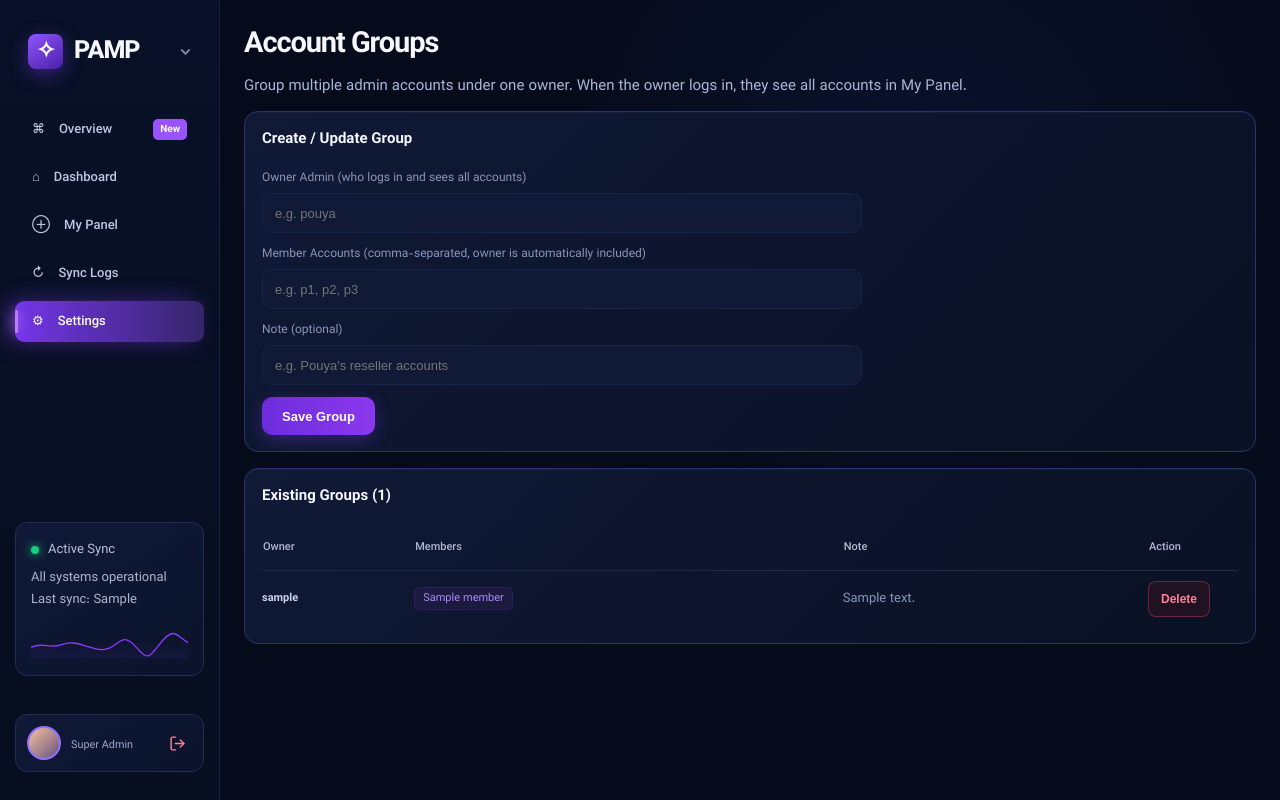
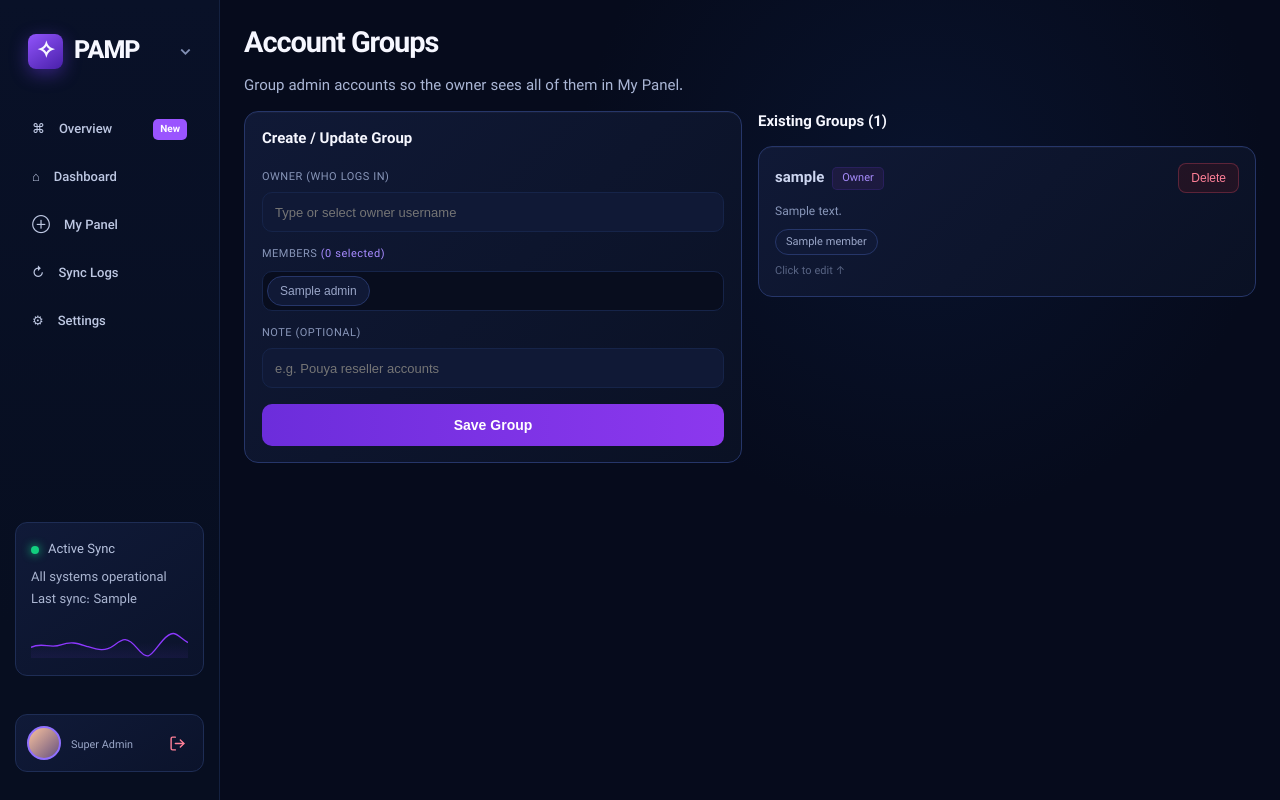
Before and after one commit to santiyagoburcart/PAMP, a Django app: template templates/v2/account_groups_v2.html in a window 1280 px wide. Run offline with Django 4.2, Linux system fonts and the light colour scheme; the template is opened without the code that fills it: most values are stand-ins (such as "Sample title", 1, 10 or a date in 2020).

Commit message:
auto: update templates/v2/account_groups_v2.html

```diff
--- a/templates/v2/account_groups_v2.html
+++ b/templates/v2/account_groups_v2.html
@@ -1,99 +1,177 @@
 {% extends "v2/base_v2.html" %}
 {% block title %}PAMP — Account Groups{% endblock %}
-{% block nav_settings %}active{% endblock %}
+{% block nav_groups %}active{% endblock %}
 {% block content %}
 <header class="header">
-  <div>
-    <h1>Account Groups</h1>
-    <p>Group multiple admin accounts under one owner. When the owner logs in, they see all accounts in My Panel.</p>
-  </div>
+  <div><h1>Account Groups</h1><p>Group admin accounts so the owner sees all of them in My Panel.</p></div>
 </header>
 
-<article class="card" style="margin-bottom:16px">
-  <div class="panel-title">Create / Update Group</div>
-  <div id="group-result" style="margin-bottom:12px"></div>
-  <div style="display:flex;flex-direction:column;gap:12px;max-width:600px">
-    <div>
-      <label style="display:block;margin-bottom:6px;color:#8896b9;font-size:12px">Owner Admin (who logs in and sees all accounts)</label>
+<div style="display:grid;grid-template-columns:1fr 1fr;gap:16px" id="groups-layout">
+
+  <!-- LEFT: Create/Edit form -->
+  <article class="card">
+    <div class="panel-title">Create / Update Group</div>
+    <div id="group-result" style="margin-bottom:12px"></div>
+
+    <div style="margin-bottom:14px">
+      <label style="display:block;font-size:11px;color:#8896b9;margin-bottom:6px;text-transform:uppercase;letter-spacing:.5px">Owner (who logs in)</label>
       <input type="text" id="grp-owner" list="admin-list"
-             style="width:100%;height:40px;padding:0 12px;background:#101936;border:1px solid #162449;border-radius:10px;color:#cdd6f0;font-size:13px;outline:none;box-sizing:border-box"
-             placeholder="e.g. pouya">
+        style="width:100%;height:40px;padding:0 12px;background:#101936;border:1px solid #162449;border-radius:10px;color:#cdd6f0;font-size:13px;outline:none;box-sizing:border-box"
+        placeholder="Type or select owner username">
+      <datalist id="admin-list">
+        {% for a in all_admins %}<option value="{{ a }}">{% endfor %}
+      </datalist>
     </div>
-    <div>
-      <label style="display:block;margin-bottom:6px;color:#8896b9;font-size:12px">Member Accounts (comma-separated, owner is automatically included)</label>
-      <input type="text" id="grp-members"
-             style="width:100%;height:40px;padding:0 12px;background:#101936;border:1px solid #162449;border-radius:10px;color:#cdd6f0;font-size:13px;outline:none;box-sizing:border-box"
-             placeholder="e.g. p1, p2, p3">
+
+    <div style="margin-bottom:14px">
+      <label style="display:block;font-size:11px;color:#8896b9;margin-bottom:8px;text-transform:uppercase;letter-spacing:.5px">
+        Members <span id="member-count" style="color:#a78bff;text-transform:none">(0 selected)</span>
+      </label>
+      <div id="member-chips" style="display:flex;flex-wrap:wrap;gap:6px;max-height:200px;overflow-y:auto;padding:4px;background:#080d1e;border-radius:10px;border:1px solid #162449">
+        {% for a in all_admins %}
+        <button type="button" class="member-chip" data-username="{{ a }}"
+          onclick="toggleMember(this)"
+          style="height:30px;padding:0 12px;border-radius:20px;border:1px solid #263669;background:#101936;color:#9aa6c8;cursor:pointer;font-size:12px;transition:all .15s;white-space:nowrap">
+          {{ a }}
+        </button>
+        {% empty %}
+        <span style="color:#8896b9;font-size:13px;padding:8px">No admins synced yet</span>
+        {% endfor %}
+      </div>
+      <input type="hidden" id="grp-members" value="">
     </div>
-    <div>
-      <label style="display:block;margin-bottom:6px;color:#8896b9;font-size:12px">Note (optional)</label>
+
+    <div style="margin-bottom:16px">
+      <label style="display:block;font-size:11px;color:#8896b9;margin-bottom:6px;text-transform:uppercase;letter-spacing:.5px">Note (optional)</label>
       <input type="text" id="grp-note"
-             style="width:100%;height:40px;padding:0 12px;background:#101936;border:1px solid #162449;border-radius:10px;color:#cdd6f0;font-size:13px;outline:none;box-sizing:border-box"
-             placeholder="e.g. Pouya's reseller accounts">
+        style="width:100%;height:40px;padding:0 12px;background:#101936;border:1px solid #162449;border-radius:10px;color:#cdd6f0;font-size:13px;outline:none;box-sizing:border-box"
+        placeholder="e.g. Pouya reseller accounts">
     </div>
-    <datalist id="admin-list">
-      {% for a in all_admins %}<option value="{{ a }}">{% endfor %}
-    </datalist>
-    <button class="v2-sync-btn" style="align-self:flex-start;padding:0 20px"
-      hx-post="{% url 'save_account_group' %}"
-      hx-target="#group-result"
-      hx-headers='{"X-CSRFToken":"{{ csrf_token }}"}'
-      hx-vals='js:{owner_username:document.getElementById("grp-owner").value,member_usernames:document.getElementById("grp-members").value,note:document.getElementById("grp-note").value}'>
+
+    <button onclick="saveGroup()"
+      style="width:100%;height:42px;border-radius:10px;border:0;background:linear-gradient(90deg,#6c2ddb,#8c38ee);color:#fff;font-weight:650;font-size:14px;cursor:pointer">
       Save Group
     </button>
-  </div>
-</article>
+  </article>
 
-<article class="card" style="overflow-x:auto">
-  <div class="panel-title">Existing Groups ({{ groups|length }})</div>
-  <table class="table" style="width:100%">
-    <thead>
-      <tr>
-        <th>Owner</th>
-        <th>Members</th>
-        <th>Note</th>
-        <th style="width:90px">Action</th>
-      </tr>
-    </thead>
-    <tbody>
+  <!-- RIGHT: Existing groups -->
+  <div>
+    <div class="panel-title" style="margin-bottom:12px">Existing Groups ({{ groups|length }})</div>
+    <div style="display:flex;flex-direction:column;gap:12px">
     {% for g in groups %}
-      <tr>
-        <td><b style="color:#cdd6f0">{{ g.owner_username }}</b></td>
-        <td>
-          {% for m in g.get_members %}
-            <span style="display:inline-block;margin:2px 3px 2px 0;padding:2px 8px;border-radius:5px;font-size:11px;background:#2a1f4d88;color:#a78bfa;border:1px solid #4c2fad44">{{ m }}</span>
-          {% empty %}
-            <span style="color:#8896b9;font-size:12px">—</span>
-          {% endfor %}
-        </td>
-        <td style="color:#8896b9;font-size:13px">{{ g.note|default:"—" }}</td>
-        <td>
-          <button class="btn-danger" style="padding:5px 12px;border-radius:8px;font-size:12px"
-            onclick="if(confirm('Delete group for {{ g.owner_username }}?')){
-              htmx.ajax('POST','{% url 'delete_account_group' g.id %}',{
-                target:'#group-result',
-                values:{csrfmiddlewaretoken:getCsrf()}
-              }).then(function(){setTimeout(function(){location.reload()},900)})
-            }">
+      <article class="card group-card" style="padding:16px;cursor:pointer"
+        data-owner="{{ g.owner_username }}"
+        data-members="{{ g.get_members|join:',' }}"
+        data-note="{{ g.note }}"
+        onclick="fillForm(this)">
+        <div style="display:flex;align-items:center;justify-content:space-between;margin-bottom:10px">
+          <div style="display:flex;align-items:center;gap:8px">
+            <b style="font-size:15px;color:#cdd6f0">{{ g.owner_username }}</b>
+            <span style="font-size:11px;padding:2px 9px;border-radius:5px;background:#2a1f4d88;color:#a78bfa;border:1px solid #4c2fad44">Owner</span>
+          </div>
+          <button onclick="event.stopPropagation();deleteGroup({{ g.id }}, '{{ g.owner_username }}')"
+            style="height:30px;padding:0 12px;border-radius:8px;border:1px solid #ff547044;background:#44161f66;color:#ff8098;cursor:pointer;font-size:12px">
             Delete
           </button>
-        </td>
-      </tr>
+        </div>
+        {% if g.note %}
+        <div style="font-size:12px;color:#8896b9;margin-bottom:8px">{{ g.note }}</div>
+        {% endif %}
+        <div style="display:flex;flex-wrap:wrap;gap:5px">
+          {% for m in g.get_members %}
+          <span style="height:26px;padding:0 10px;border-radius:20px;border:1px solid #263669;background:#101936;color:#9aa6c8;font-size:11px;display:inline-flex;align-items:center">{{ m }}</span>
+          {% empty %}
+          <span style="color:#8896b9;font-size:12px">No members</span>
+          {% endfor %}
+        </div>
+        <div style="margin-top:8px;font-size:11px;color:#8896b9;opacity:.6">Click to edit ↑</div>
+      </article>
     {% empty %}
-      <tr>
-        <td colspan="4" style="text-align:center;color:#8b98ba;padding:30px">No groups yet — create one above</td>
-      </tr>
+      <div class="card" style="text-align:center;color:#8896b9;padding:30px">
+        No groups yet. Create one on the left.
+      </div>
     {% endfor %}
-    </tbody>
-  </table>
-</article>
+    </div>
+  </div>
+
+</div>
+
+<style>
+.member-chip.selected{background:linear-gradient(135deg,#4a1fa8,#6d2fd5)!important;border-color:#7435e8!important;color:#e0d4ff!important}
+.group-card:hover{border-color:#3a4d80!important}
+@media(max-width:768px){#groups-layout{grid-template-columns:1fr!important}}
+</style>
 
 <script>
-document.body.addEventListener('htmx:afterRequest', function(e) {
-  var t = e.detail.xhr && e.detail.xhr.responseText || '';
-  if (t.indexOf('action-result success') > -1) {
-    setTimeout(function() { location.reload(); }, 900);
+const selectedMembers = new Set();
+
+function toggleMember(btn) {
+  const u = btn.dataset.username;
+  if (selectedMembers.has(u)) {
+    selectedMembers.delete(u);
+    btn.classList.remove('selected');
+  } else {
+    selectedMembers.add(u);
+    btn.classList.add('selected');
   }
-});
+  document.getElementById('grp-members').value = [...selectedMembers].join(', ');
+  document.getElementById('member-count').textContent = '(' + selectedMembers.size + ' selected)';
+}
+
+function saveGroup() {
+  const owner = document.getElementById('grp-owner').value.trim();
+  if (!owner) { alert('Enter an owner username'); return; }
+  const members = document.getElementById('grp-members').value;
+  const note = document.getElementById('grp-note').value;
+  const csrf = getCsrf();
+  const body = new URLSearchParams({
+    owner_username: owner,
+    member_usernames: members,
+    note: note,
+    csrfmiddlewaretoken: csrf
+  });
+  fetch('{% url "save_account_group" %}', {
+    method: 'POST',
+    body: body,
+    headers: {'Content-Type': 'application/x-www-form-urlencoded'}
+  })
+    .then(r => r.text())
+    .then(html => {
+      document.getElementById('group-result').innerHTML = html;
+      if (html.includes('success')) setTimeout(() => location.reload(), 800);
+    });
+}
+
+function deleteGroup(id, owner) {
+  if (!confirm('Delete group for ' + owner + '?')) return;
+  fetch('/account-groups/' + id + '/delete/', {
+    method: 'POST',
+    headers: {'X-CSRFToken': getCsrf(), 'Content-Type': 'application/json'}
+  }).then(() => location.reload());
+}
+
+function fillForm(card) {
+  // Fill the left form from a group card click
+  document.getElementById('grp-owner').value = card.dataset.owner;
+  document.getElementById('grp-note').value = card.dataset.note || '';
+
+  // Clear and re-select chips
+  selectedMembers.clear();
+  document.querySelectorAll('.member-chip').forEach(c => c.classList.remove('selected'));
+
+  const members = card.dataset.members ? card.dataset.members.split(',') : [];
+  members.forEach(m => {
+    m = m.trim();
+    if (!m) return;
+    selectedMembers.add(m);
+    document.querySelectorAll('.member-chip').forEach(c => {
+      if (c.dataset.username === m) c.classList.add('selected');
+    });
+  });
+
+  document.getElementById('grp-members').value = [...selectedMembers].join(', ');
+  document.getElementById('member-count').textContent = '(' + selectedMembers.size + ' selected)';
+  document.getElementById('grp-owner').scrollIntoView({behavior: 'smooth', block: 'start'});
+}
 </script>
 {% endblock %}
```
